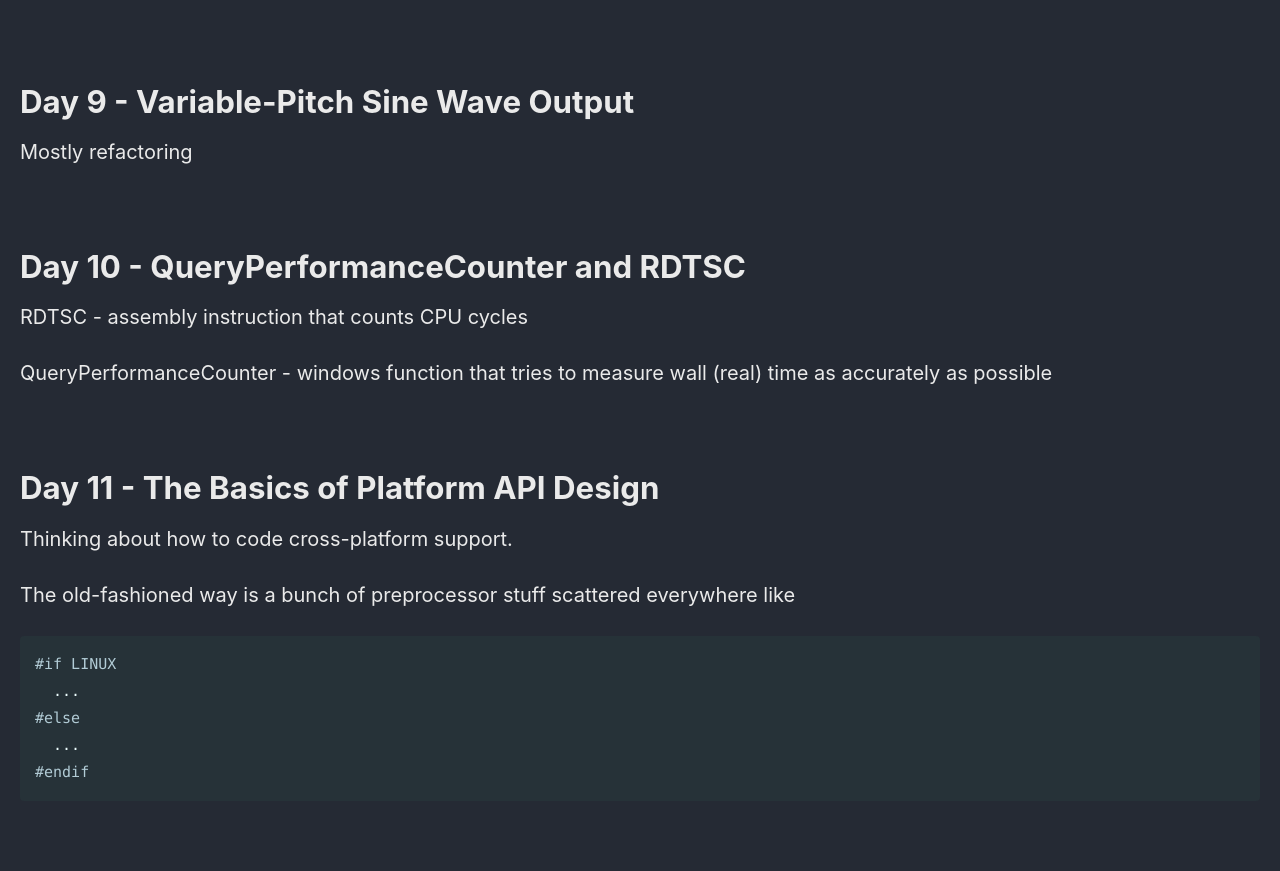
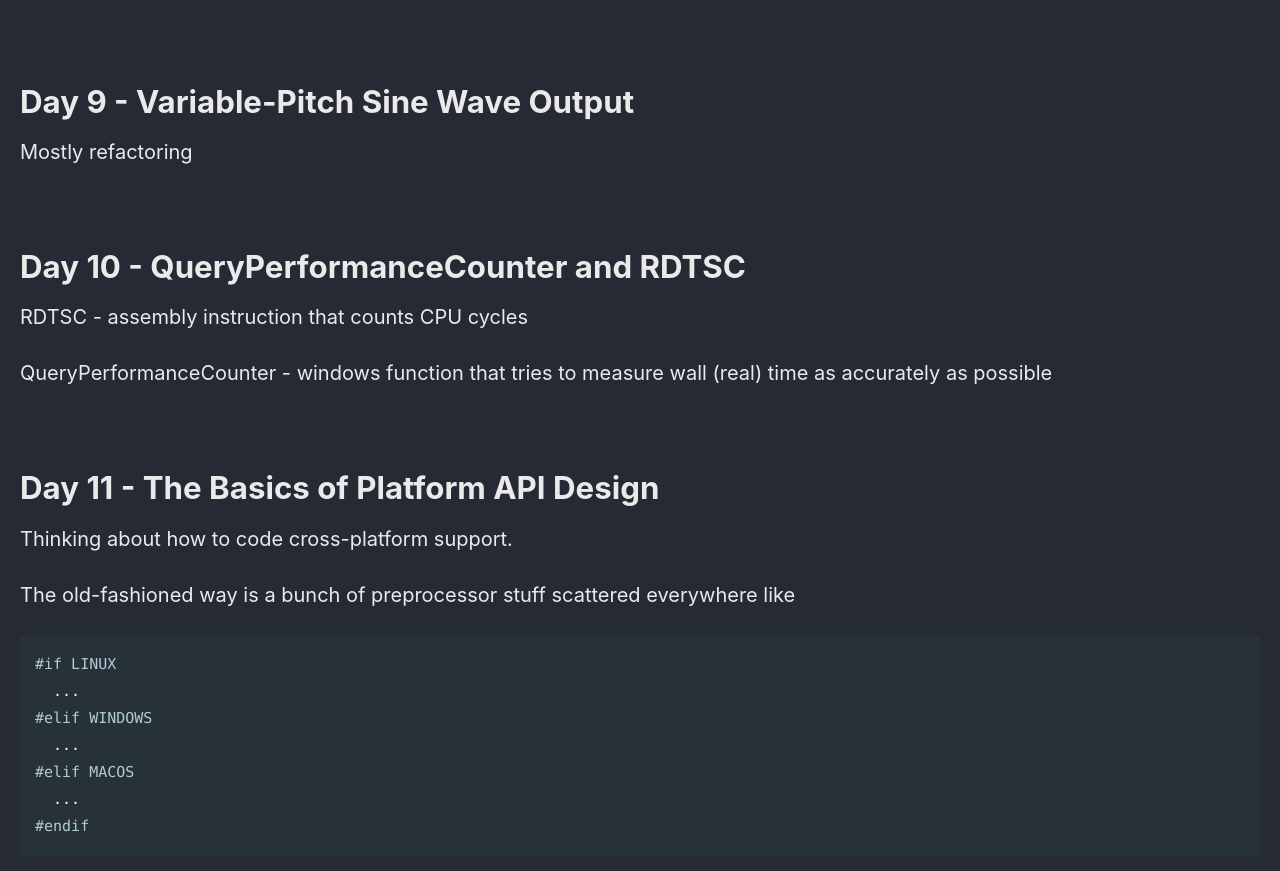
Before and after one commit to Connor-McCartney/Connor-McCartney.github.io, a Jekyll site: the page built from _pages/misc/HandmadeHeroNotes.md, in a window 1280 px wide and 900 px high, scrolled down 2760 px. Shown: the top 871 px of the window. Built offline with Jekyll 4.4.1, drawn with Linux system fonts in a browser that asks for light colours; cached includes are drawn as plain includes; our own code applies the rules of GitHub Pages for plain Markdown files; before the commit the page ends 3606 px from its top, so only the background shows below that.

Commit message:
Update HandmadeHeroNotes.md

````diff
--- a/_pages/misc/HandmadeHeroNotes.md
+++ b/_pages/misc/HandmadeHeroNotes.md
@@ -138,7 +138,9 @@ The old-fashioned way is a bunch of preprocessor stuff scattered everywhere like
 ```c
 #if LINUX
   ...
-#else
+#elif WINDOWS
+  ...
+#elif MACOS
   ...
 #endif
 ```
````
